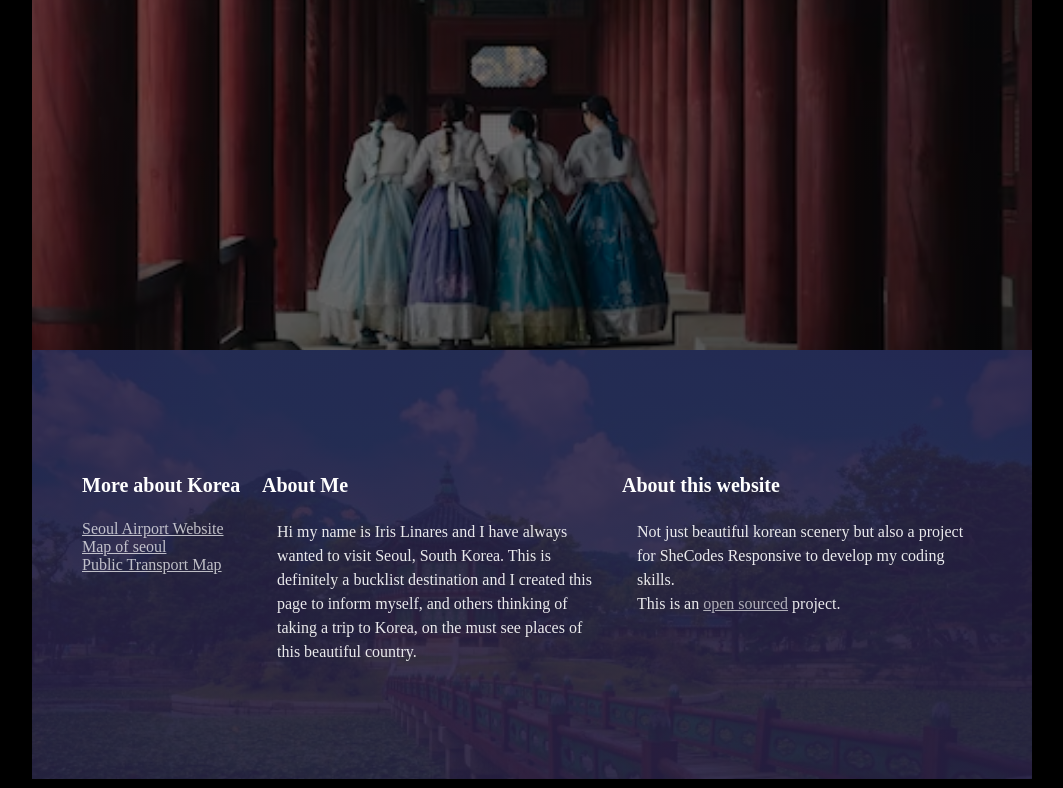
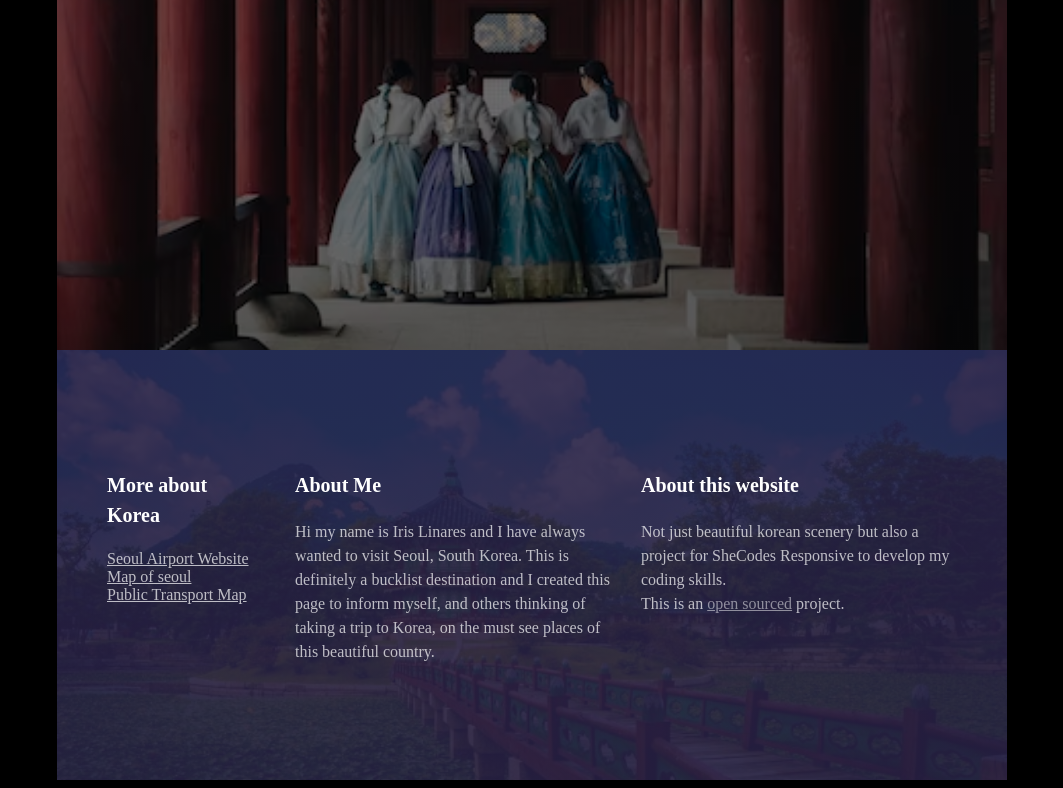
Before and after one commit to iriscuello/Travelproject-SouthKorea, a plain HTML site: page index.html in a window 1280 px wide. Shown: the part 615-1403 px from the top of the page, without its empty margins (108-1171 px from the left). Drawn offline with Linux system fonts and the light colour scheme; a web font is replaced by a local one.

Commit message:
updated footer styling

```diff
--- a/src/styles.css
+++ b/src/styles.css
@@ -3,13 +3,14 @@ body {
 }
 
 .container {
-  max-width: 1000px;
+  max-width: 950px;
   margin: 0 auto;
 }
 
 .grid {
   display: grid;
   grid-template-columns: 1fr 2fr 2fr;
+  grid-gap: 30px;
 }
 
 header {
@@ -54,7 +55,7 @@ header a {
 }
 
 section {
-  max-width: 900px;
+  max-width: 850px;
   margin: 0 auto;
 }
 
@@ -80,8 +81,7 @@ footer p {
   font-weight: 400px;
   font-size: 16px;
   line-height: 24px;
-  opacity: 0.9;
-  margin: 15px;
+  opacity: 0.7;
 }
 
 footer ul {
```
